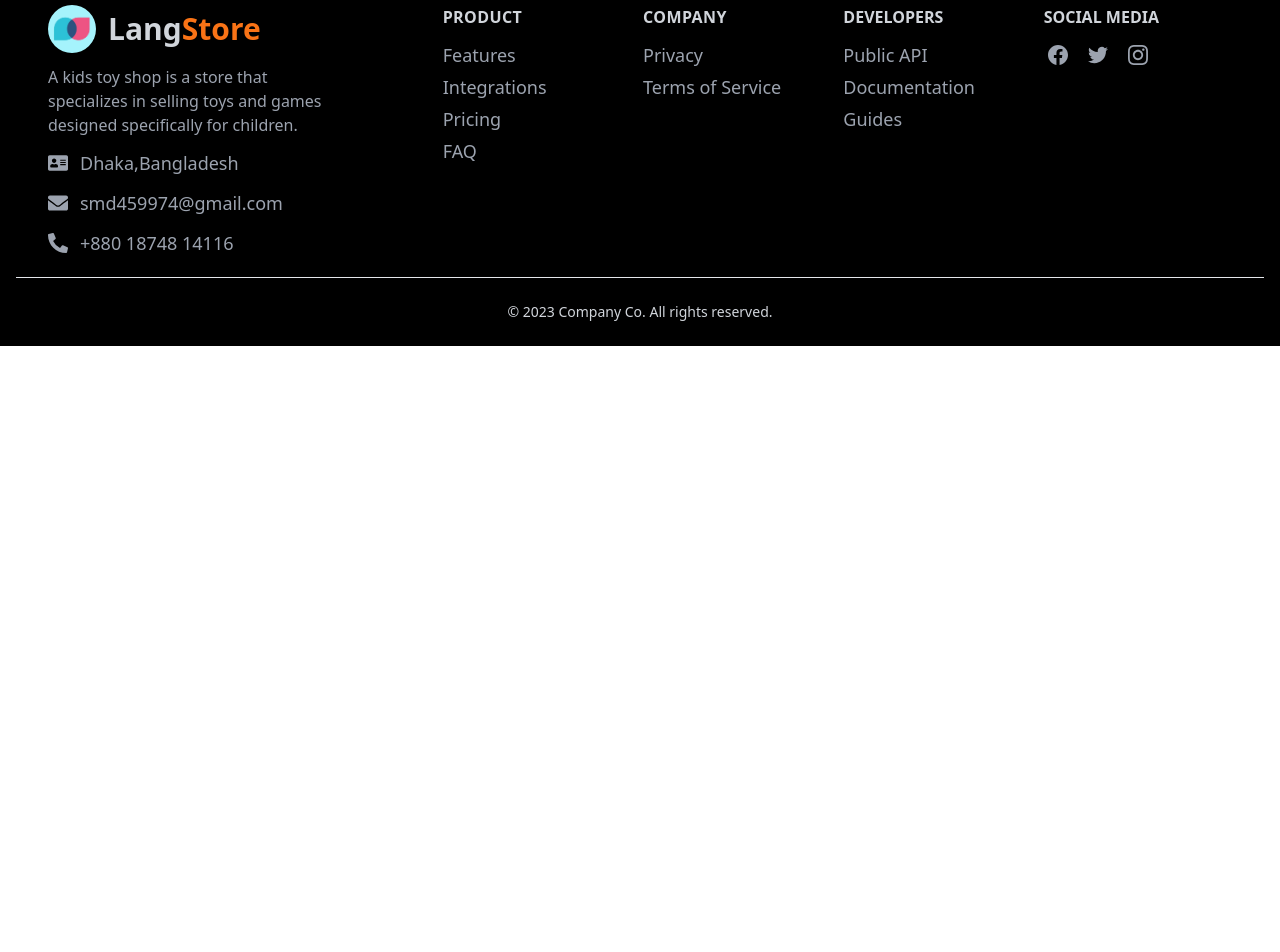
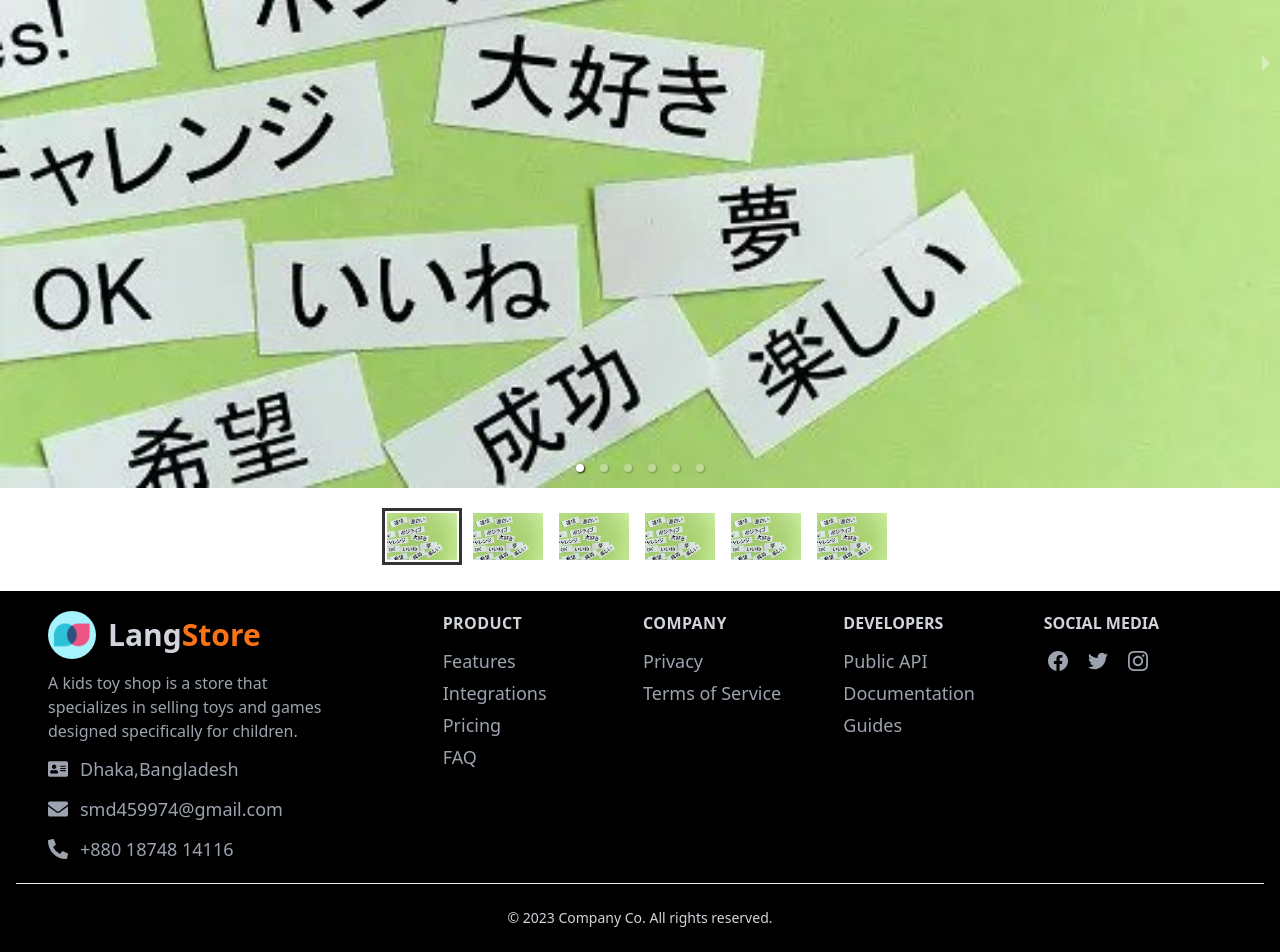
Before and after one commit to Salauddin98/SportsHub-Client-Site, a React (Vite) app: page / in a window 1280 px wide. Shown: the part 454-1406 px from the top of the page. Before the commit the page ends 800 px from the top, so only its background shows below. Built offline with nearby package versions, Linux system fonts and the light colour scheme; no server answers.

Commit message:
added some feature

```diff
--- a/package.json
+++ b/package.json
@@ -16,6 +16,7 @@
     "react-hook-form": "^7.44.3",
     "react-hot-toast": "^2.4.1",
     "react-icons": "^4.9.0",
+    "react-responsive-carousel": "^3.2.23",
     "react-router-dom": "^6.12.0",
     "sweetalert2": "^11.7.11"
   },
--- /dev/null
+++ b/src/page/Home/Banner/Banner.jsx
@@ -0,0 +1,36 @@
+import { Carousel } from "react-responsive-carousel";
+import "react-responsive-carousel/lib/styles/carousel.min.css";
+// import img1 from "../../../assets/home/01.jpg";
+// import img2 from "../../../assets/home/02.jpg";
+// import img3 from "../../../assets/home/03.png";
+// import img4 from "../../../assets/home/04.jpg";
+// import img5 from "../../../assets/home/05.png";
+// import img6 from "../../../assets/home/06.png";
+import img1 from "../../../image/lan1.jpg";
+
+const Banner = () => {
+  return (
+    <Carousel className="text-center" interval={5000} showArrows={true}>
+      <div>
+        <img src={img1} />
+      </div>
+      <div>
+        <img src={img1} />
+      </div>
+      <div>
+        <img src={img1} />
+      </div>
+      <div>
+        <img src={img1} />
+      </div>
+      <div>
+        <img src={img1} />
+      </div>
+      <div>
+        <img src={img1} />
+      </div>
+    </Carousel>
+  );
+};
+
+export default Banner;
--- a/src/page/Home/Home/Home.jsx
+++ b/src/page/Home/Home/Home.jsx
@@ -1,5 +1,11 @@
+import Banner from "../Banner/Banner";
+
 const Home = () => {
-  return <div>This is a home page page</div>;
+  return (
+    <div>
+      <Banner></Banner>
+    </div>
+  );
 };
 
 export default Home;
```
Also changed, not shown: src/image/lan1.jpg (added), 1 other file (tests, documents, lock files or other folders).
